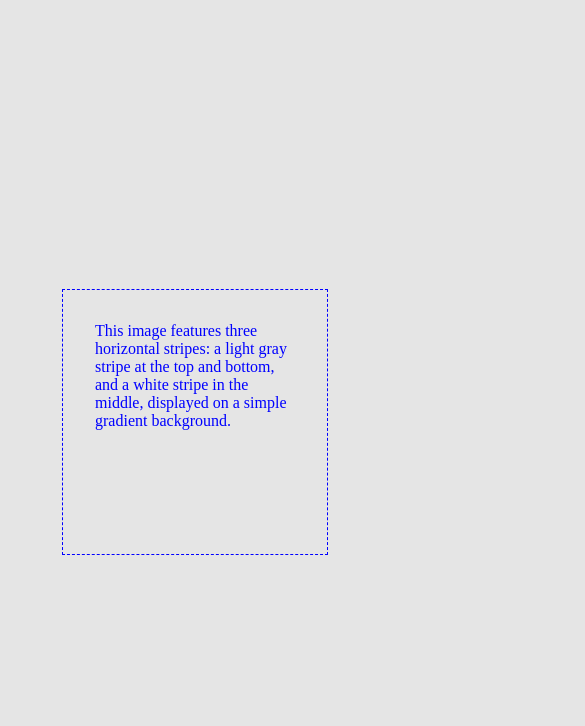
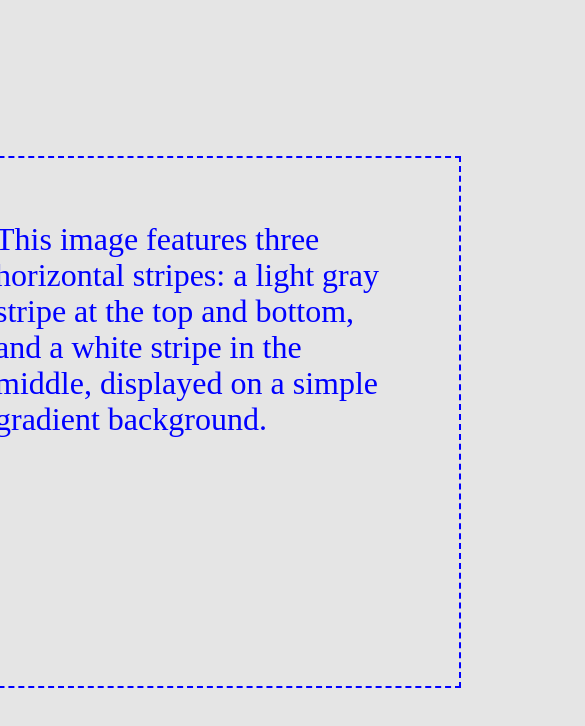
Before and after one commit to surger-y/impossibly-awesome, a plain HTML site: page index.html in a window 390 px wide. Shown: the whole page, 585 px wide, since content can reach past the window. Drawn offline with Linux system fonts and the light colour scheme.

Commit message:
Added mobile responsive size

```diff
--- a/style.css
+++ b/style.css
@@ -23,3 +23,10 @@ body {
     color: blue;
     border: 1px dashed blue;
 }
+
+@media only screen and (max-width: 768px) {
+  /* For mobile phones: */
+    .container {
+        transform: scale(2);
+    }
+}
```
